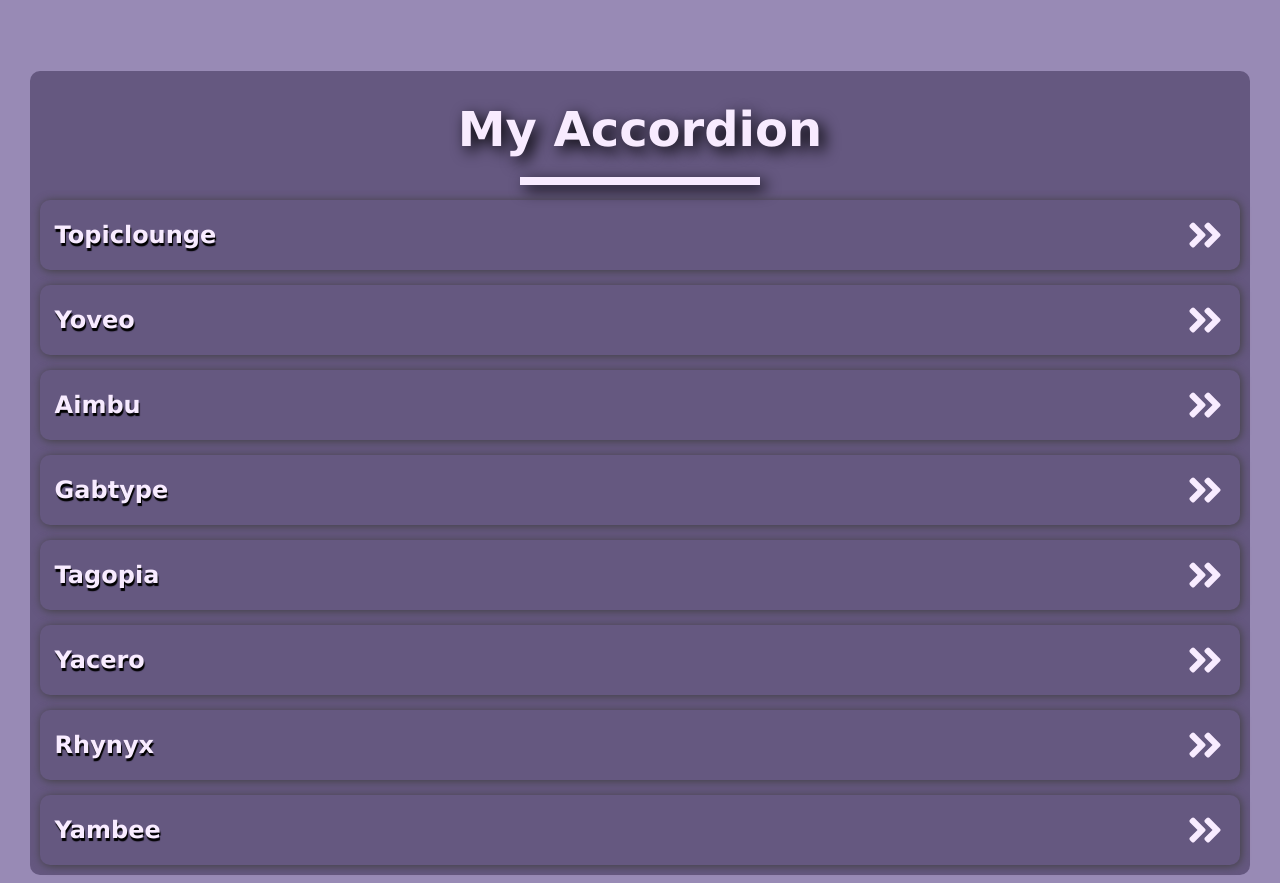
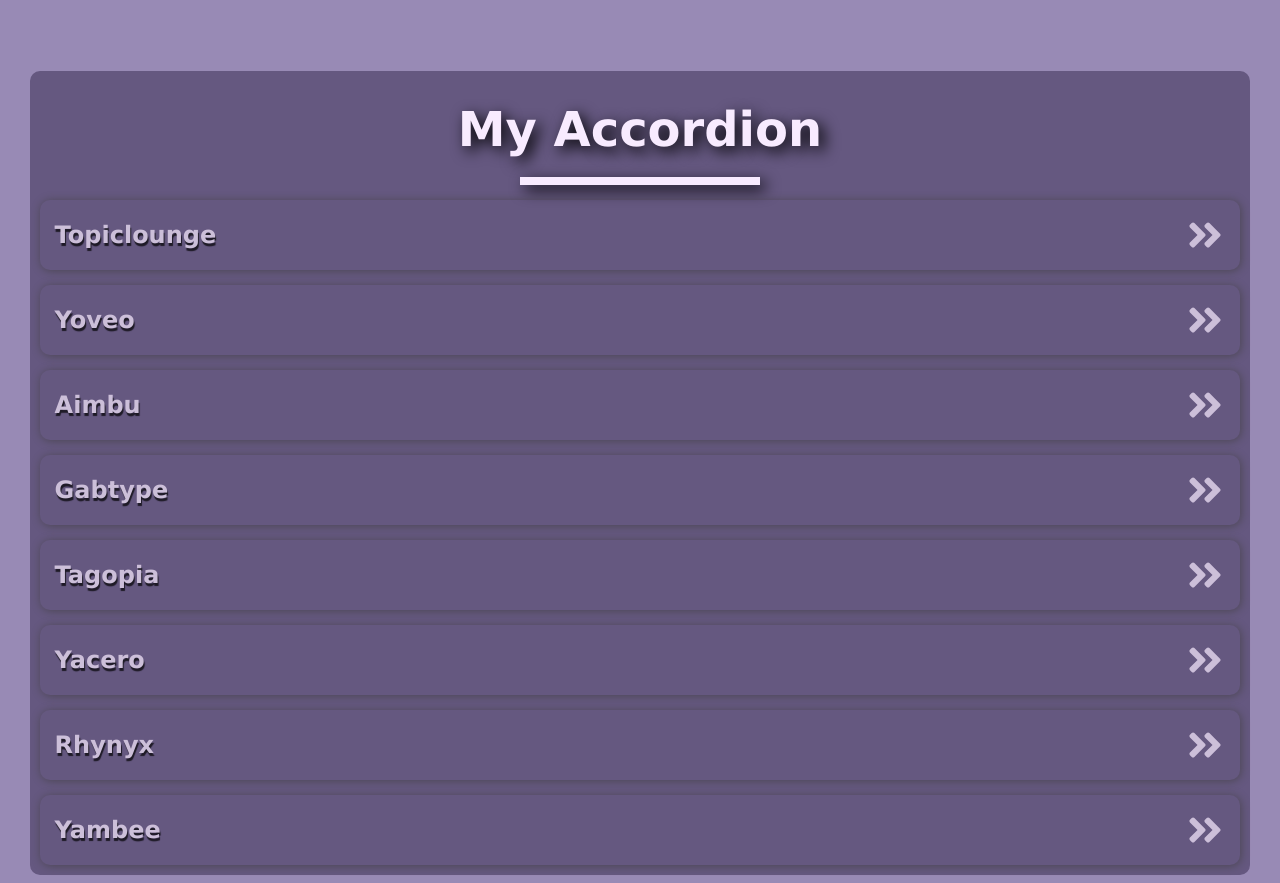
Before and after one commit to Stanislav453/Accordion, a React (Create React App) app: page / in a window 1280 px wide. Built offline with nearby package versions, Linux system fonts and the light colour scheme.

Commit message:
Upravil som .article-container.

```diff
--- a/src/Component/MyAccordion/MyAccordion.scss
+++ b/src/Component/MyAccordion/MyAccordion.scss
@@ -17,6 +17,16 @@
         margin-top: 15px;
         box-shadow: 1px 1px 10px rgb(64, 63, 63);
         border-radius: 10px;
+        opacity: .7;
+        transform: scale(1);
+        cursor: pointer;
+        transition: opacity .7s, transform .7s;
+
+        &:hover {
+            opacity: 1;
+            transform: scale(1.01);
+            transition: opacity .7s,  transform .3s;
+        }
 
         &:nth-child(1) {
             margin-top: 0;
@@ -44,6 +54,7 @@
             color: $--Hight-text-color;
             align-items: center;
             padding: 15px;
+            transition: opacity .3s;
 
             h2 {
                 color: $--Hight-text-color;
```
